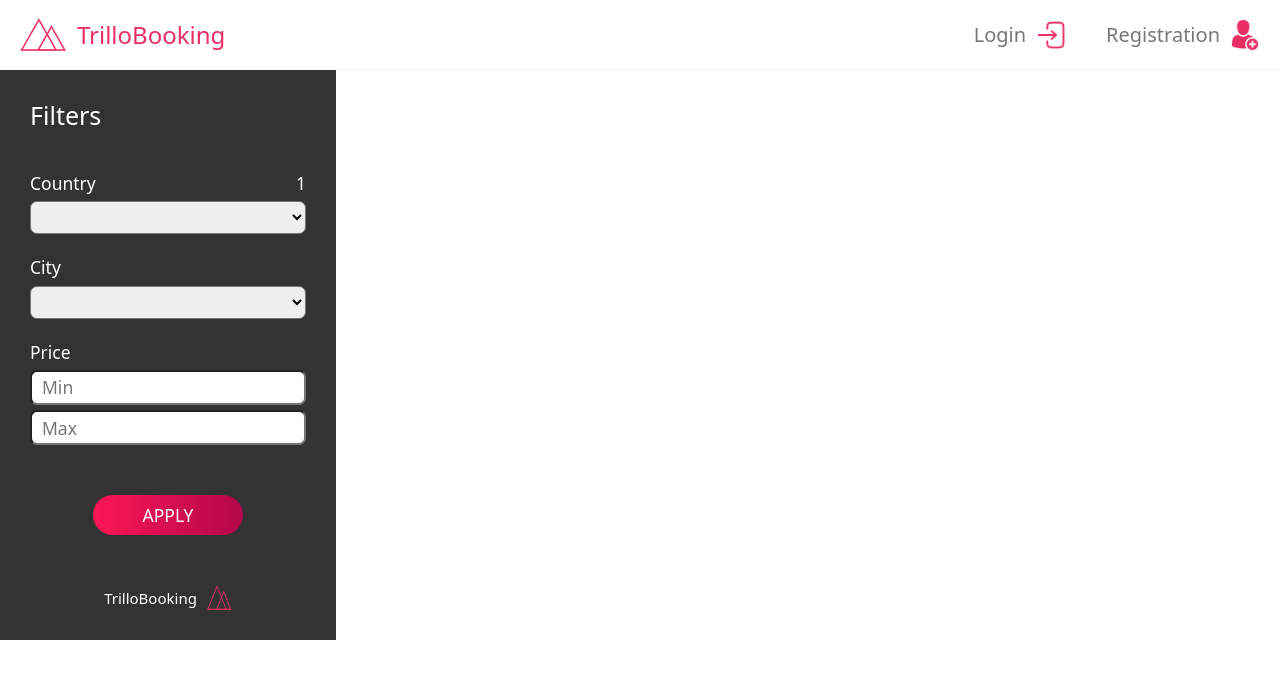
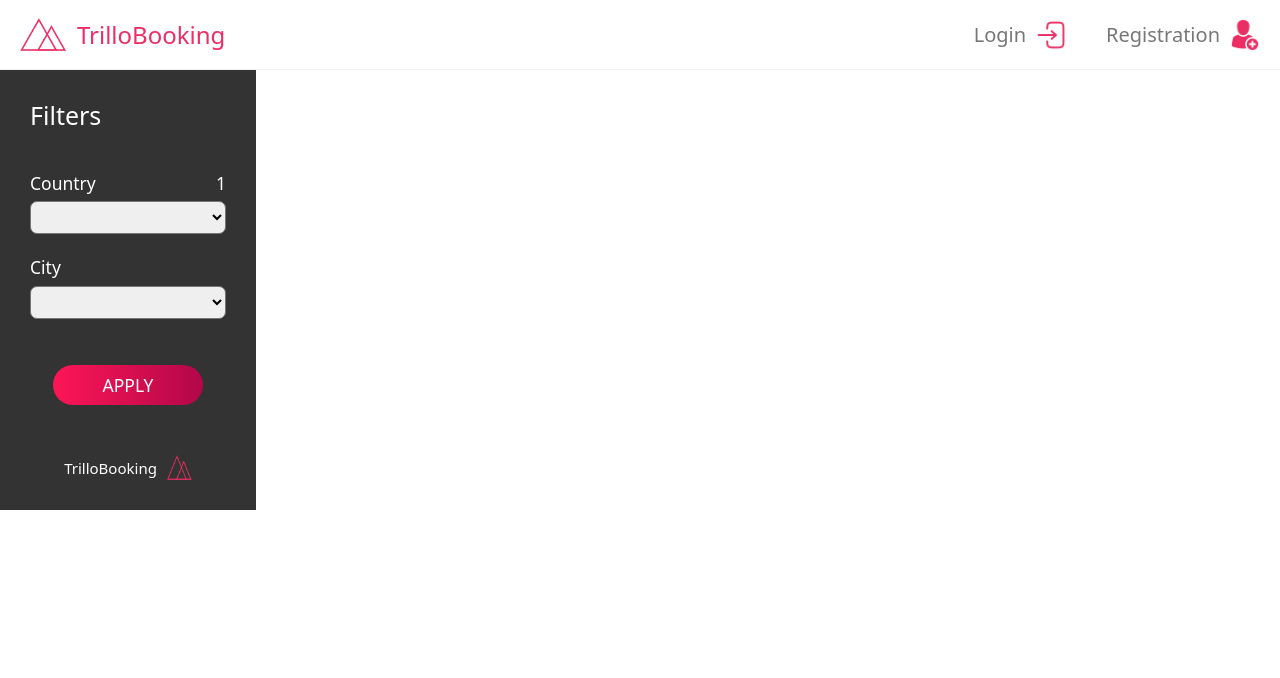
Before and after one commit to krystianwojda/TrilloBooking, a Nuxt app: page /country/1/city in a window 1280 px wide. Shown: the top 678 px of the page. Built offline with nearby package versions, Linux system fonts and the light colour scheme.

Commit message:
Remove filter price

```diff
--- a/components/TheSidebar.vue
+++ b/components/TheSidebar.vue
@@ -28,11 +28,6 @@
               <option value="All">All</option>
               <option v-for="cityValue in filterCity" :value="cityValue">{{ cityValue }}</option>
             </select>
-          </li>
-          <li class="sidebar__filters__item">
-            <label class="sidebar__filters__item-label">Price</label>
-            <input class="sidebar__filters__item-input" type="number" placeholder="Min">
-            <input class="sidebar__filters__item-input" type="number" placeholder="Max">
           </li>
         </ul>
         <div class="sidebar__check">
@@ -101,7 +96,7 @@
   &__filters {
     padding: 0 3rem;
     display: block;
-    height: 30rem;
+    height: 17rem;
 
     &__item {
       display: flex;
```
